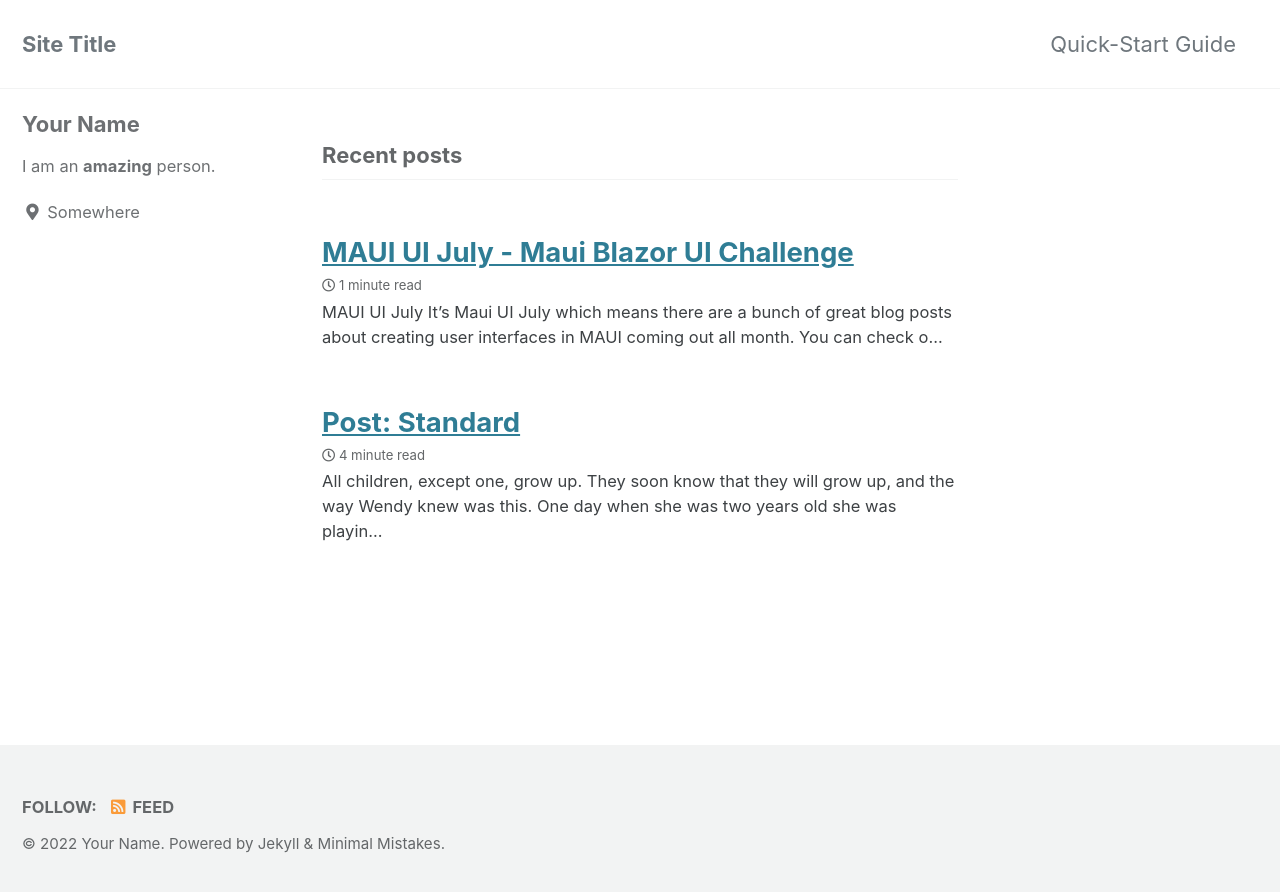
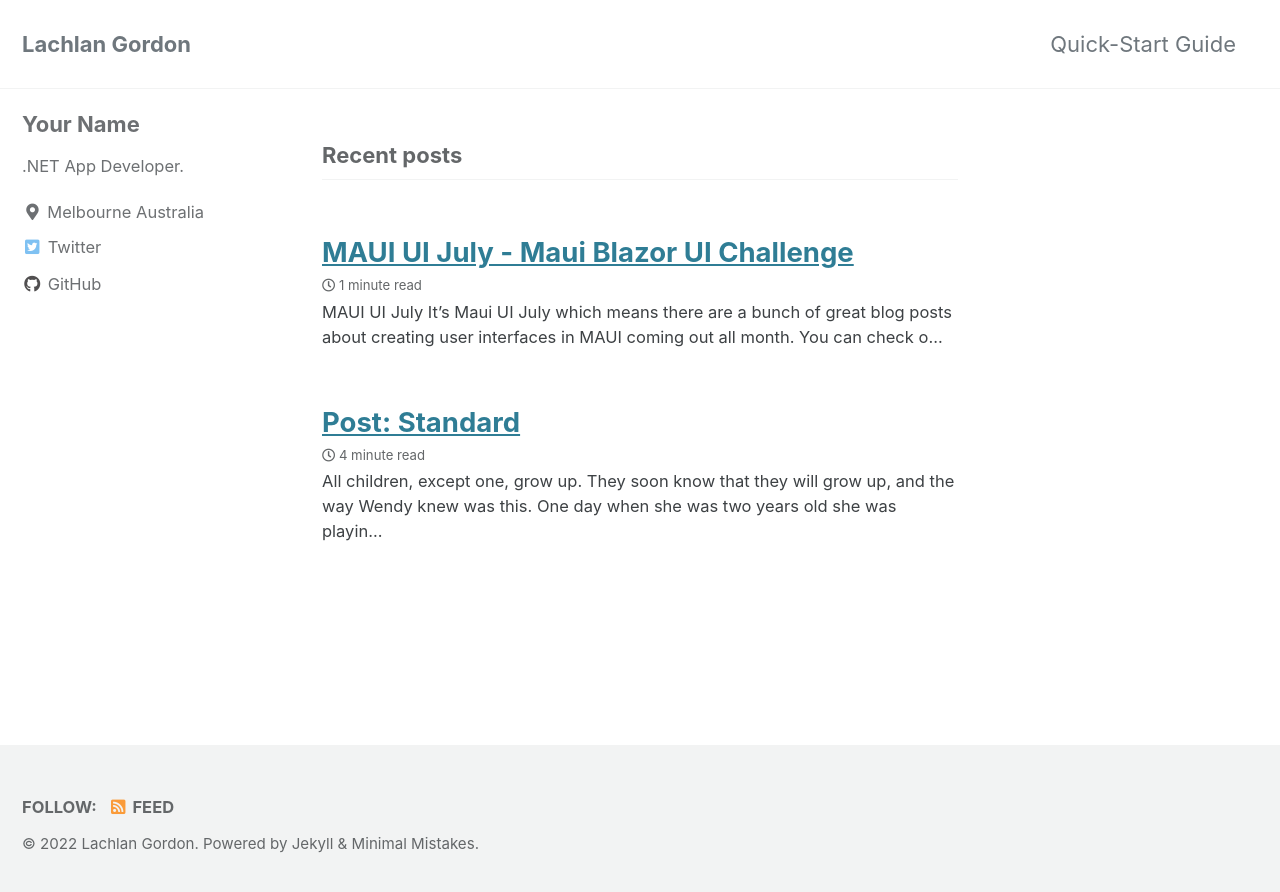
Before and after one commit to lachlanwgordon/old-lachlanwgordon.github.io, a Jekyll site: the page built from index.html, in a window 1280 px wide. Shown: the top 892 px of the page. Built offline with Jekyll 4.4.1, drawn with Linux system fonts in a browser that asks for light colours; cached includes are drawn as plain includes; the list of posts is cut into pages by our own code.

Commit message:
updating yaml and added imnages

```diff
--- a/_config.yml
+++ b/_config.yml
@@ -16,11 +16,11 @@ minimal_mistakes_skin    : "default" # "air", "aqua", "contrast", "dark", "dirt"
 
 # Site Settings
 locale                   : "en-US"
-title                    : "Site Title"
+title                    : "Lachlan Gordon"
 title_separator          : "-"
 subtitle                 : # site tagline that appears below site title in masthead
-name                     : "Your Name"
-description              : "An amazing website."
+name                     : "Lachlan Gordon"
+description              : "A blog about software development."
 url                      : # the base hostname & protocol for your site e.g. "https://mmistakes.github.io"
 baseurl                  : # the subpath of your site, e.g. "/blog"
 repository               : # GitHub username/repo-name e.g. "mmistakes/minimal-mistakes"
@@ -106,25 +106,25 @@ analytics:
 author:
   name             : "Your Name"
   avatar           : # path of avatar image, e.g. "/assets/images/bio-photo.jpg"
-  bio              : "I am an **amazing** person."
-  location         : "Somewhere"
+  bio              : ".NET App Developer."
+  location         : "Melbourne Australia"
   email            :
   links:
     - label: "Email"
       icon: "fas fa-fw fa-envelope-square"
-      # url: "mailto:your.name@email.com"
+      # url: "mailto:lachlanwgordon@gmail.com"
     - label: "Website"
       icon: "fas fa-fw fa-link"
-      # url: "https://your-website.com"
+      # url: "https://lachlanwgordon.com"
     - label: "Twitter"
       icon: "fab fa-fw fa-twitter-square"
-      # url: "https://twitter.com/"
+      url: "https://twitter.com/lachlanwgordon"
     - label: "Facebook"
       icon: "fab fa-fw fa-facebook-square"
       # url: "https://facebook.com/"
     - label: "GitHub"
       icon: "fab fa-fw fa-github"
-      # url: "https://github.com/"
+      url: "https://github.com/lachlanwgordon"
     - label: "Instagram"
       icon: "fab fa-fw fa-instagram"
       # url: "https://instagram.com/"
```
Also changed, not shown: assets/images/android.png (added), assets/images/blazor-nav.png (added), assets/images/design.webp (added).
